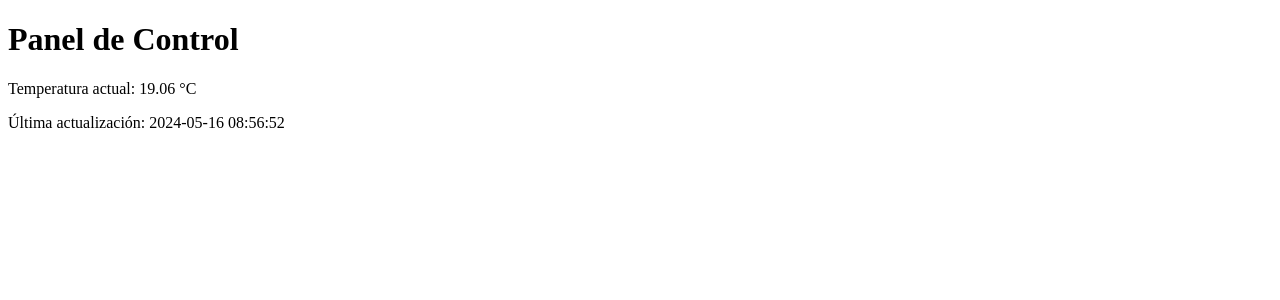
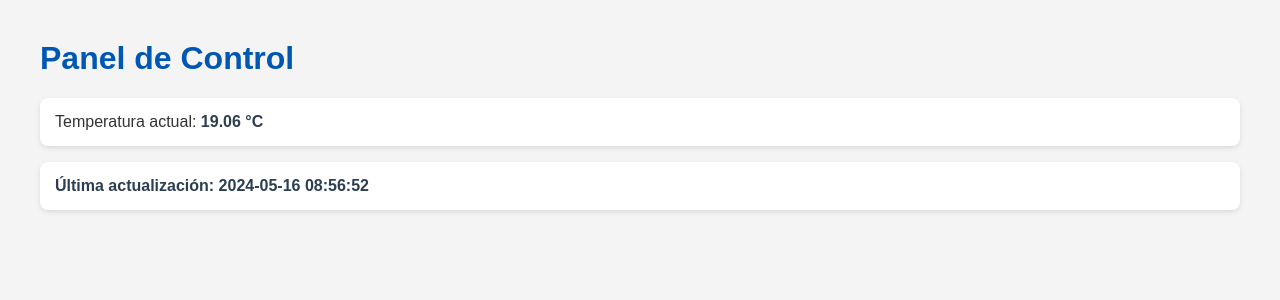
Before and after one commit to Xabi85/tfgproject, a Django app: page /panel-control/ in a window 1280 px wide. Shown: the top 300 px of the page. Run offline with Django 5.2, Linux system fonts and the light colour scheme; data comes from the database, SQL or seed files in the repository; both versions use the stored data as it was after the commit.

Commit message:
mejorado el estilo

```diff
--- a/sensorapp/templates/sensorapp/panel_control.html
+++ b/sensorapp/templates/sensorapp/panel_control.html
@@ -5,11 +5,32 @@
     <meta name="viewport" content="width=device-width, initial-scale=1.0">
     <title>Panel de Control</title>
     <script src="https://ajax.googleapis.com/ajax/libs/jquery/3.5.1/jquery.min.js"></script>
+    <style>
+        body {
+            font-family: Arial, sans-serif;
+            background-color: #f4f4f4;
+            margin: 40px;
+            color: #333;
+        }
+        h1 {
+            color: #0056b3;
+        }
+        p {
+            background: white;
+            padding: 15px;
+            border-radius: 8px;
+            box-shadow: 0 2px 5px rgba(0,0,0,0.1);
+        }
+        span {
+            font-weight: bold;
+            color: #2c3e50;
+        }
+    </style>
     <script>
     $(document).ready(function(){
         function actualizarTemperatura() {
             $.ajax({
-                url: '/ultima-temperatura/',  // Asegúrate de que esta URL coincida con la configurada en urls.py
+                url: '/ultima-temperatura/',
                 type: 'GET',
                 success: function(data) {
                     $('#temperatura').text(data.temperatura + ' °C');
@@ -18,7 +39,7 @@
             });
         }
         actualizarTemperatura();
-        setInterval(actualizarTemperatura, 5000);  // Actualiza cada 5 segundos
+        setInterval(actualizarTemperatura, 5000);
     });
     </script>
 </head>
```
Also changed, not shown: db.sqlite3.
